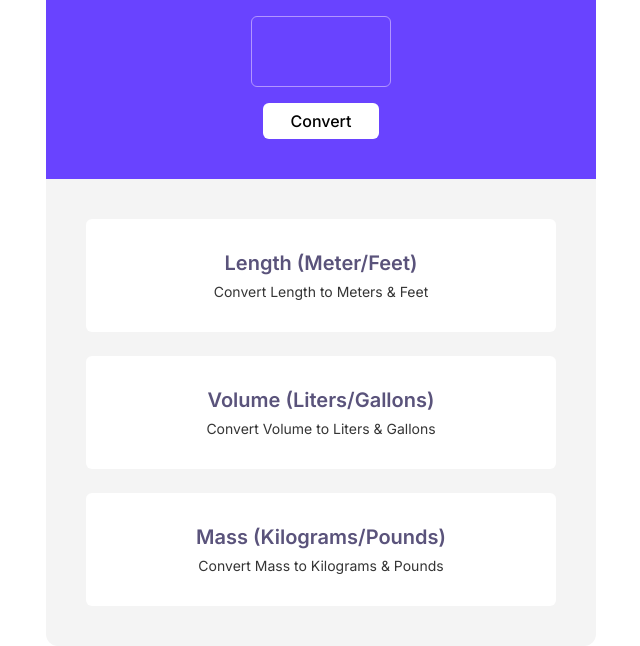
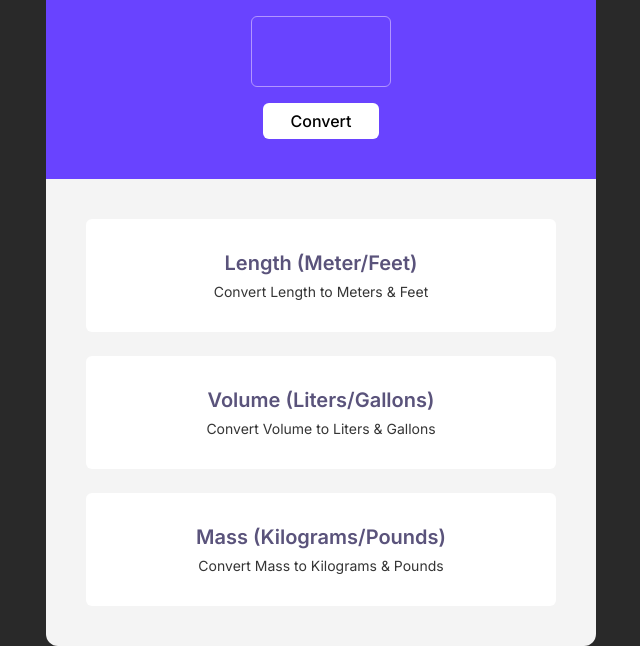
Before and after one commit to mackuha/unit-converter, a plain HTML site: page index.html in a window 1280 px wide. Shown: the part 217-863 px from the top of the page, without its empty margins (319-959 px from the left). Drawn offline with Linux system fonts and the light colour scheme.

Commit message:
Changed the background color to #292929

```diff
--- a/style.css
+++ b/style.css
@@ -9,7 +9,7 @@
 
 body {
   font-family: Inter, sans-serif;
-  /* background-color: #f4f4f4; */
+  background-color: #292929;
   /* height: 100vh;
   display: flex;
   justify-content: center;
```
